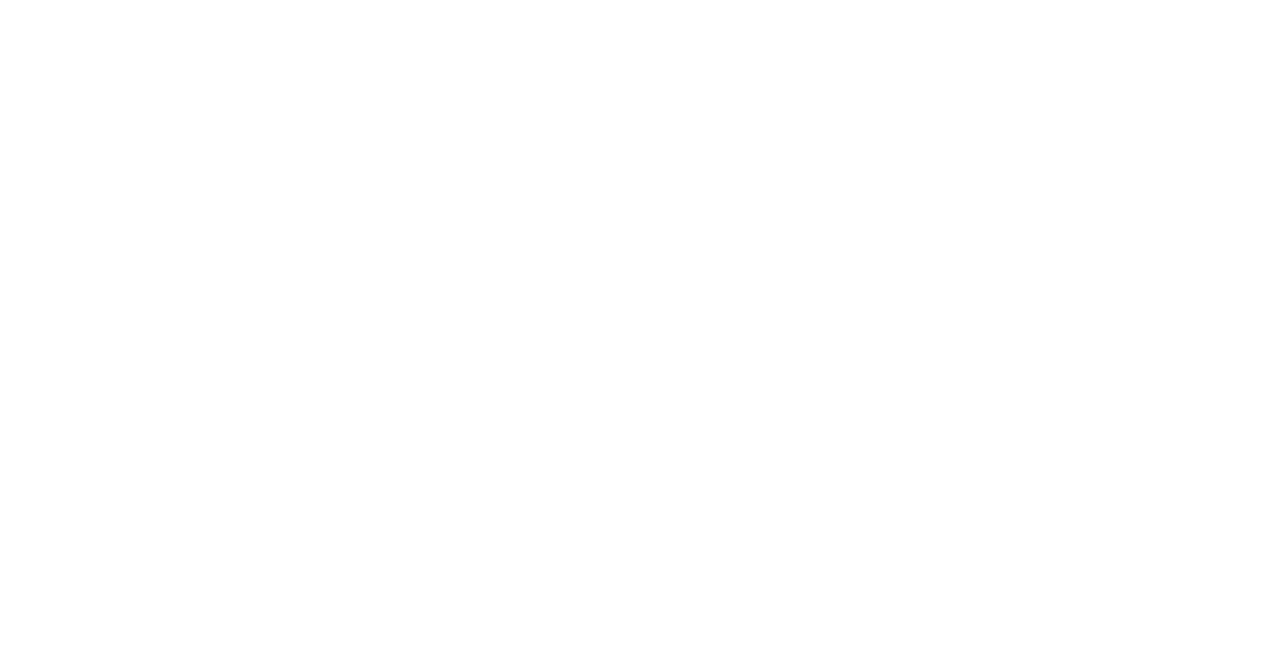
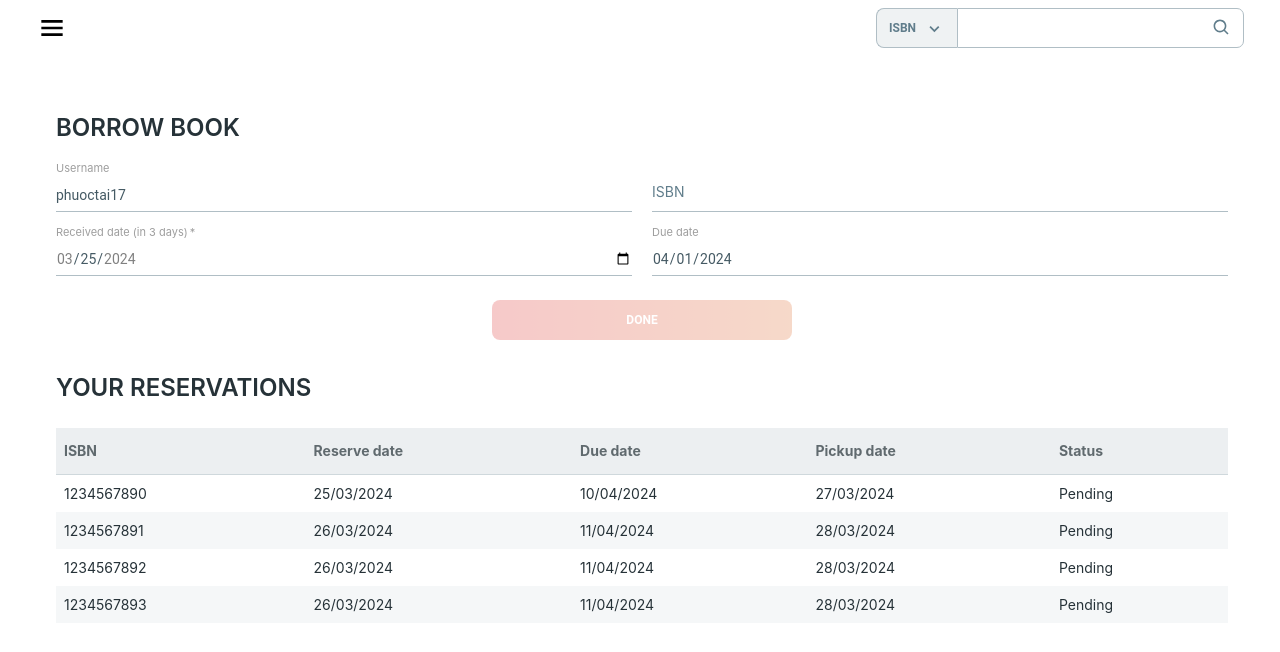
Before and after one commit to PhuocTaii/SoftwareDesgin-Liboo-Reader, a React (Create React App) app: page /transaction in a window 1280 px wide. Before the commit this address had no page. Shown: the top 652 px of the page. Built offline with nearby package versions, Linux system fonts and the light colour scheme.

Commit message:
update transaction UI

```diff
--- a/src/App.js
+++ b/src/App.js
@@ -25,7 +25,8 @@
         <Route element={<MainLayout />}>
           <Route path="catalog" element={<Catalog />} />
           <Route path="transaction/:id" element={<Transaction />} />
-          <Route path="my-account" element={<Profile />} />
+          <Route path="transaction" element={<Transaction />} />
+          <Route path="myaccount" element={<Profile />} />
           <Route path="catalog/:id" element={<BookDetail />} />
         </Route>
       </Route>
--- a/src/components/MenuSidebar.jsx
+++ b/src/components/MenuSidebar.jsx
@@ -23,7 +23,7 @@
   {
     icon: <GoPerson color="white" size="1.5rem" />,
     text: 'My account',
-    path: '/my-account',
+    path: '/myaccount',
   },
 ]
 
--- a/src/features/transaction/Transaction.jsx
+++ b/src/features/transaction/Transaction.jsx
@@ -4,7 +4,6 @@
 import CustomButton from '../../components/CustomButton'
 import { useNavigate } from "react-router-dom";
 import {formatDate} from '../../helpers/dateFormat'
-
 const EXPIRATION = 7;
 
 const TABLE_HEAD = ['ISBN', 'Reserve date' , 'Due date', 'Pickup date', 'Status']
```
